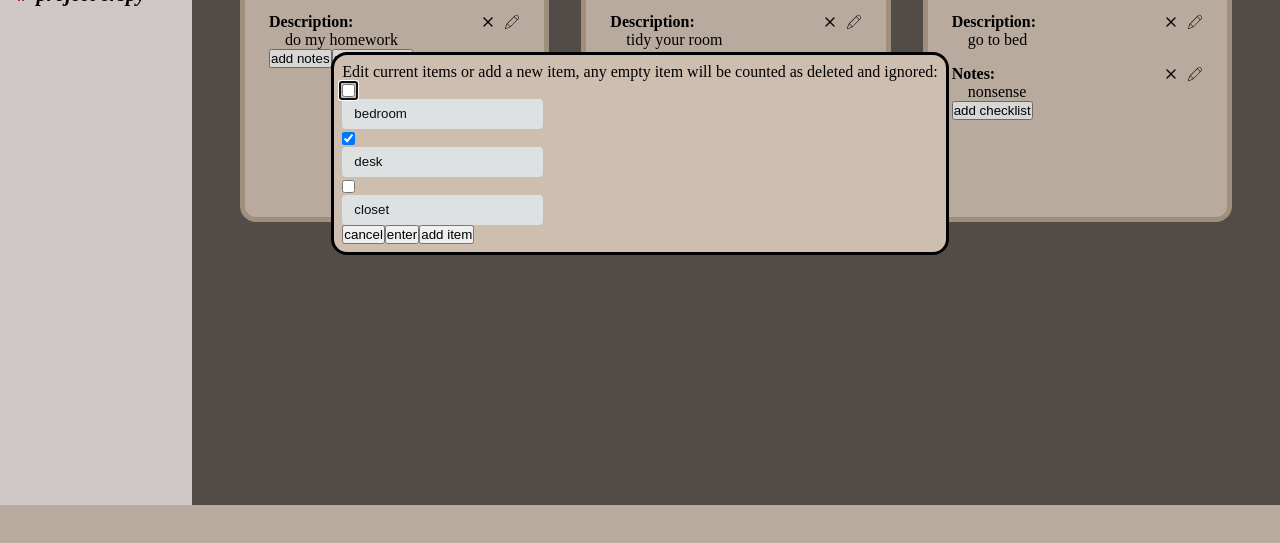
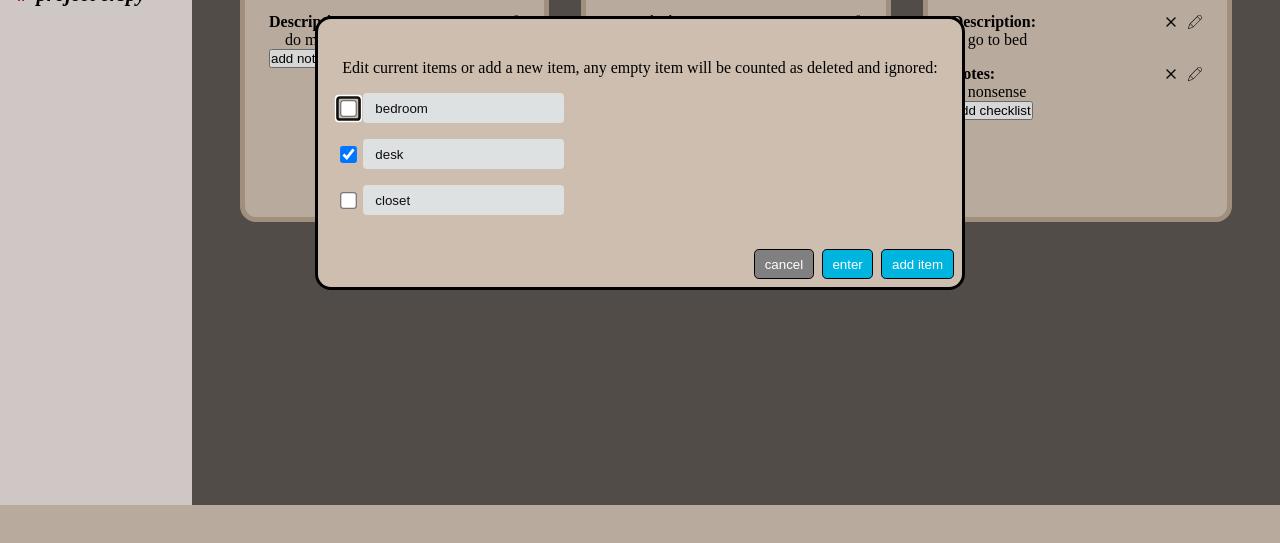
Before and after one commit to Arupyaa/simple-to-do, a website built with webpack: page src/index.html in a window 1280 px wide. Both pictures are taken after a click on the icon 853 px from the left and 373 px from the top of the page. Shown: the part 247-790 px from the top of the page. Built offline with nearby package versions, Linux system fonts and the light colour scheme.

Commit message:
added styling to edit checklist modal

```diff
--- a/src/modal.css
+++ b/src/modal.css
@@ -91,7 +91,7 @@ input:not([type='checkbox']) {
     border: 2px solid #dee1e2;
     color: rgb(14, 14, 16);
     background: #dee1e2;
-    display: block;
+    display: inline-block;
     height: 30px;
 }
 
@@ -113,8 +113,9 @@ textarea {
     border: 2px solid #dee1e2;
     color: rgb(14, 14, 16);
     background: #dee1e2;
-    display: block;
+    display: inline-block;
 }
+
 textarea:hover {
     border-color: #ccc;
 }
@@ -125,3 +126,76 @@ textarea:focus {
     background: #fff;
 
 }
+
+.modal[data-state="checklist"][open] {
+
+    & p,
+    li {
+        margin-bottom: 1rem;
+    }
+
+    & input[type='checkbox'] {
+        transform: scale(1.3);
+    }
+
+    & div {
+        &:nth-child(1) {
+            padding: 2rem 1rem 3rem 1rem;
+        }
+
+        &:nth-child(2) {
+            display: grid;
+            grid-template-columns: repeat(3, min-content);
+            gap: 0.5rem;
+            position: absolute;
+            right: 0.5rem;
+            bottom: 0.5rem;
+        }
+    }
+
+    & button {
+        padding: 0.4rem 0.6rem;
+        justify-self: end;
+        color: white;
+        border: 1px solid black;
+        border-radius: 0.3rem;
+        white-space: nowrap;
+
+        &:nth-child(1) {
+            background-color: hsl(0, 0%, 50%);
+
+            &:hover {
+                background-color: hsl(0, 0%, 40%);
+            }
+
+            &:active {
+                background-color: hsl(0, 0%, 35%);
+            }
+        }
+
+        &:nth-child(2) {
+            background-color: hsl(192, 100%, 44%);
+
+            &:hover {
+                background-color: hsl(192, 100%, 34%);
+            }
+
+            &:active {
+                background-color: hsl(192, 100%, 29%);
+            }
+        }
+
+        &:nth-child(3) {
+            background-color: hsl(192, 100%, 44%);
+
+            &:hover {
+                background-color: hsl(192, 100%, 34%);
+            }
+
+            &:active {
+                background-color: hsl(192, 100%, 29%);
+            }
+        }
+
+    }
+}
--- a/src/modal.js
+++ b/src/modal.js
@@ -436,11 +436,15 @@ let modal = (function () {
             }
         });
 
-        modal.appendChild(checklistDescription);
-        modal.appendChild(checklist);
-        modal.appendChild(cancelButton);
-        modal.appendChild(submitButton);
-        modal.appendChild(addList);
+        let bodyDiv = document.createElement("div");
+        let buttonDiv = document.createElement("div");
+        bodyDiv.appendChild(checklistDescription);
+        bodyDiv.appendChild(checklist);
+        buttonDiv.appendChild(cancelButton);
+        buttonDiv.appendChild(submitButton);
+        buttonDiv.appendChild(addList);
+        modal.appendChild(bodyDiv);
+        modal.appendChild(buttonDiv);
 
         modal.dataset.state = "checklist";
         modal.showModal();
```
